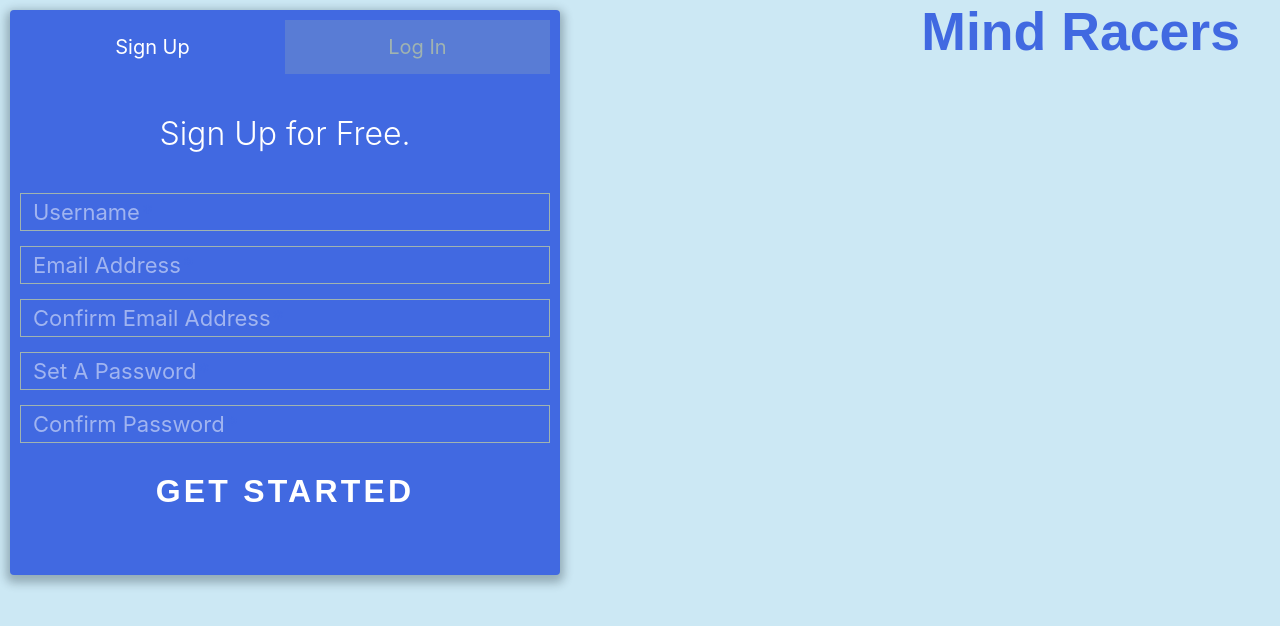
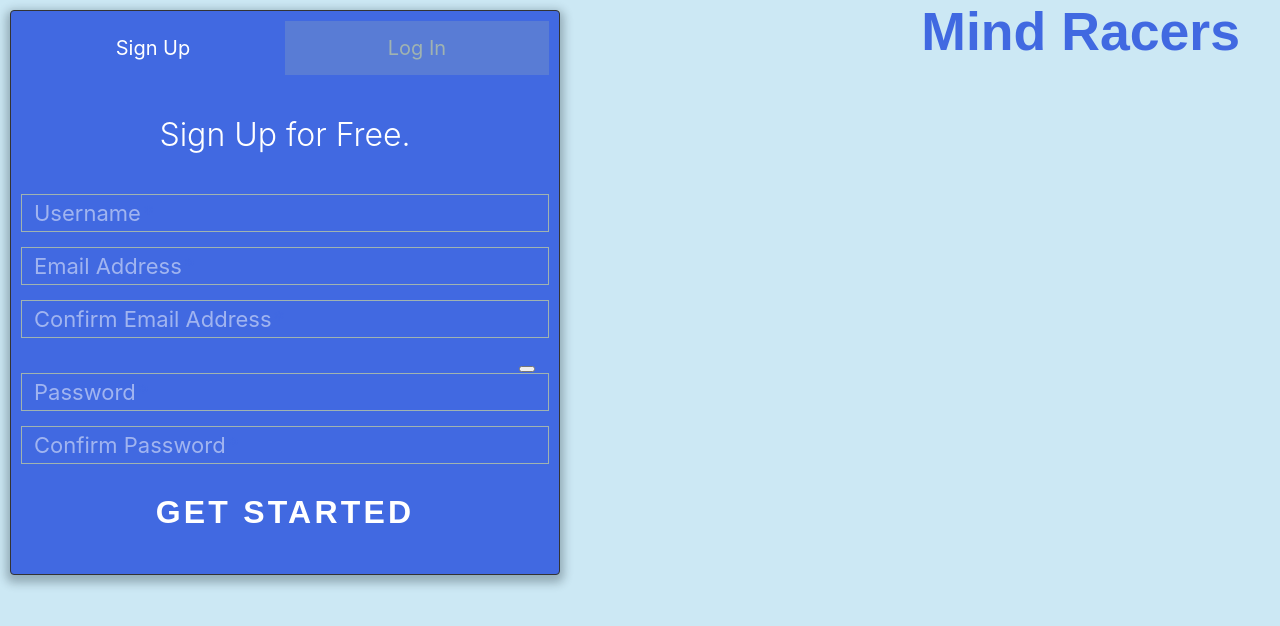
Before and after one commit to thomasalfano/CPS410-Project, a React (Create React App) app in the folder frontend/: page / in a window 1280 px wide. Shown: the top 626 px of the page. Built offline with nearby package versions, Linux system fonts and the light colour scheme; a web font is replaced by a local one.

Commit message:
updated App.css, App.js, and Form.css files with minor styling and functionality changes, including adding password visibility toggle and adjusting form layout

```diff
--- a/frontend/src/App/App.js
+++ b/frontend/src/App/App.js
@@ -12,10 +12,12 @@ function Form() {
             // Simple validation
             if (email !== confirmEmail) {
               alert("Emails do not match!");
+              event.preventDefault();
               return;
             }
             if (password !== password2) {
               alert("Passwords do not match!");
+              event.preventDefault();
               return;
             }
 
@@ -66,6 +68,8 @@ function Form() {
     <form id="form" onSubmit={handleSubmit}></form>
 
     const [activeTab, setActiveTab] = useState('signup');
+    const[showPassword, setShowPassword] = useState(false);
+    const [showConfirmPassword, setShowConfirmPassword] = useState(false);
     const [inputValues, setInputValues] = useState({
       userName: '',
       email: '',
@@ -82,6 +86,10 @@ function Form() {
     const handleTabClick = (tab) => {
       setActiveTab(tab);
     };
+
+    const togglePasswordVisibility = () => {
+      setShowPassword(!showPassword);
+  };
 
     return (
       <div className="form">
@@ -142,17 +150,25 @@ function Form() {
       </div>
 
       <div className="field-wrap">
+        <div className="eye-container">
+          <button type="button" className = "eye" onClick={togglePasswordVisibility}>
+            <i className={showPassword ? "fa fa-eye-slash" : "fa fa-eye"}></i>
+          </button>
+        </div>
+
         <label className={inputValues.password ? 'active highlight' : ''}>
-          Set A Password<span className="req">*</span>
+          Password<span className="req">*</span>
         </label>
+
         <input
-          type="password"
+          type={showPassword ? 'text' : 'password'}
           name="password"
           value={inputValues.password}
           required
           autoComplete="off"
           onChange={handleInputChange}
         />
+
       </div>
 
       <div className="field-wrap">
@@ -160,7 +176,7 @@ function Form() {
           Confirm Password<span className="req">*</span>
         </label>
         <input
-          type="password"
+         type={showPassword ? 'text' : 'password'}
           name="password2"
           value={inputValues.password2}
           required
--- a/frontend/src/App/Form.css
+++ b/frontend/src/App/Form.css
@@ -3,22 +3,29 @@
     background: #a9d8ed95; /* $body-bg */
   }
 
+  .eye-container {
+    position: relative;
+    left: 498px;
+  }
+
   .form-container {
-   position: absolute;
-   left: 10px;
+    position: absolute;
+    left: 10px;
   }
 
   a {
     text-decoration: none;
-    color: #4169E1; /* $main */
-    transition: 1.5s ease;
+    color: #384154; /* $main */
+    transition: 1.0s ease;
   }
 
   a:hover {
-    color: #1A202C; /* $main-dark */
+    color: #ffffff; /* $main-dark */
   }
 
   .form {
+    border: 0.5px solid #333;
+
     min-height: 565px;
     width: 550px;
     background: #4169E1;
@@ -91,10 +98,18 @@
   }
 
   label.active {
-    transform: translateY(-15px);
+    transform: translateY(-16px);
     left: 2px;
-    font-size: 14px;
+    font-size: 10px;
+    border-left: 2px solid #ffffff; /* Vertical line from label to bottom */
+    border-bottom: 2px  solid #ffffff; /* Horizontal line from label to right */
+
+    padding-left: 5px;
   }
+
+  label.active + input {
+    border: none; /* or set to transparent */
+}
 
   label.active .req {
     opacity: 0;
```
Also changed, not shown: frontend/src/App/App.css (line endings or trailing spaces).
